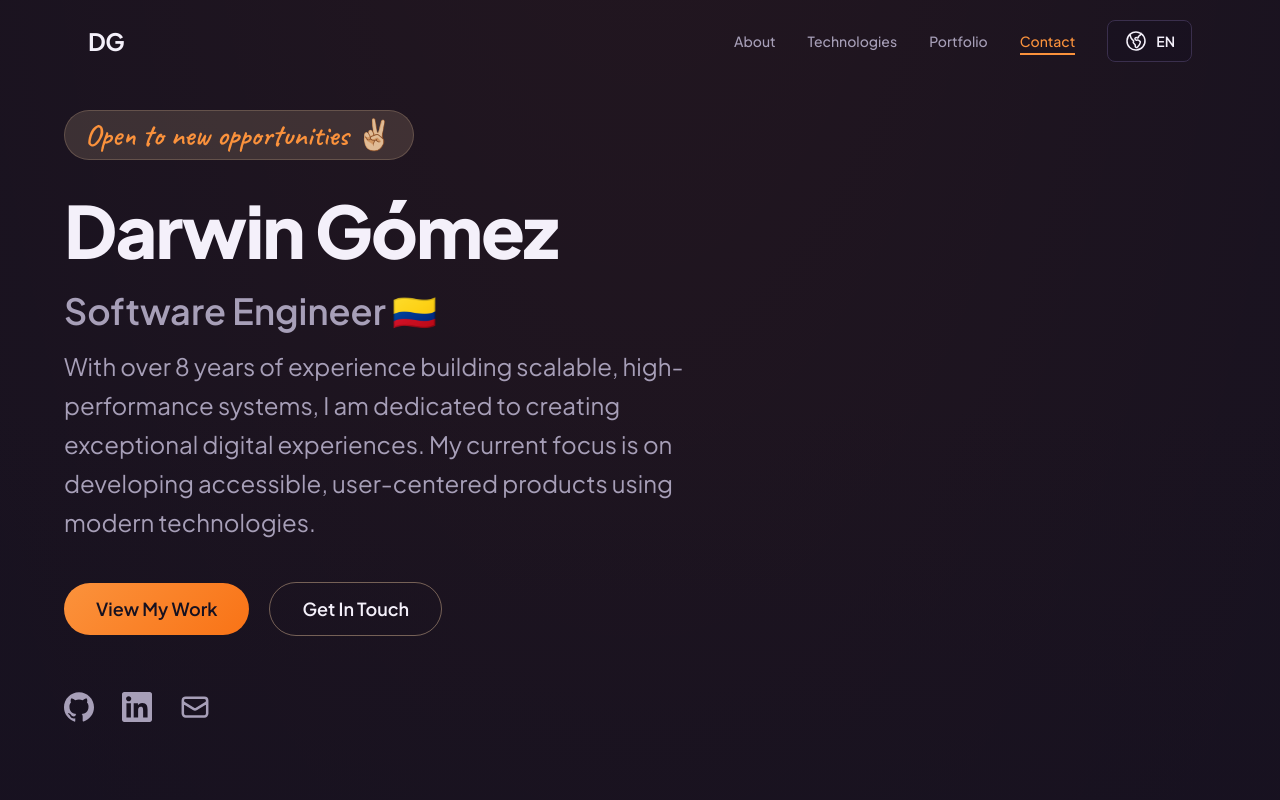
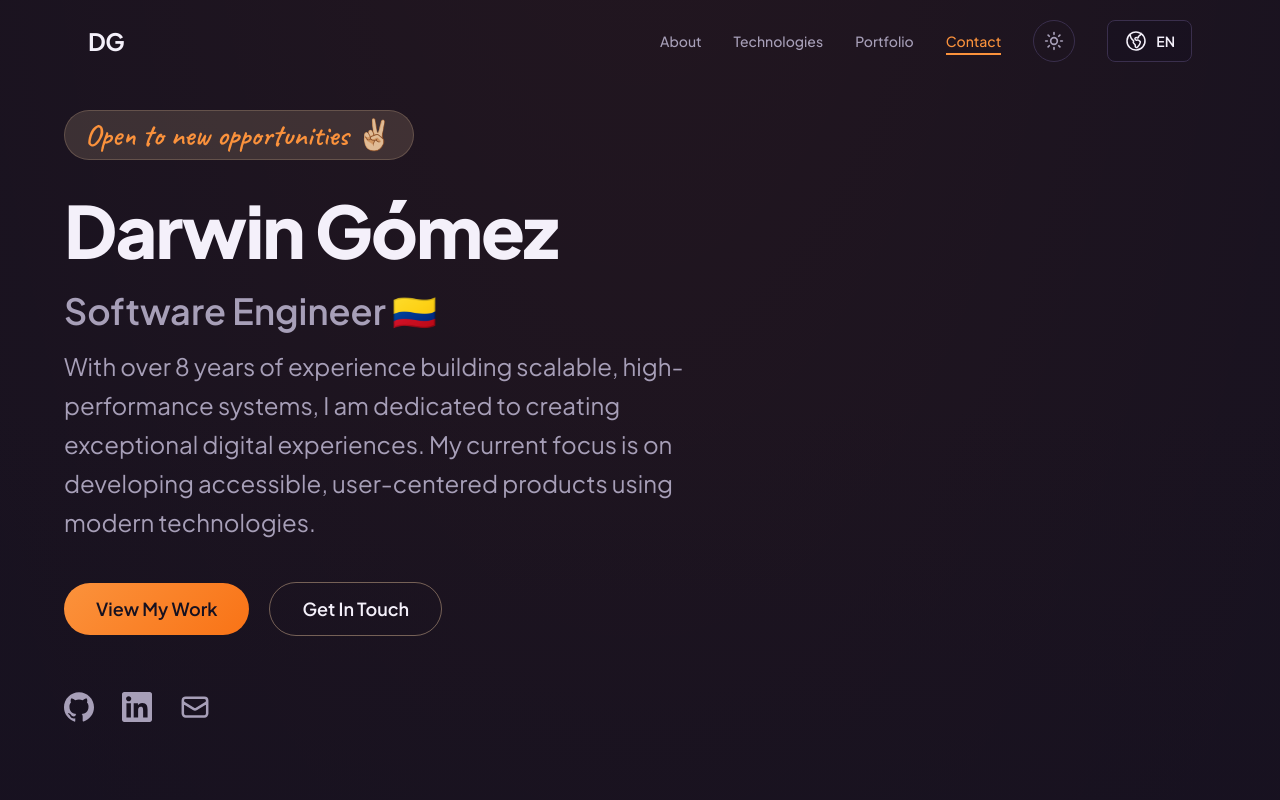
Before and after one commit to darwintnt/portfolio, a Vue app: page / in a window 1280 px wide. Shown: the top 800 px of the page. Built offline with nearby package versions, Linux system fonts and the light colour scheme.

Commit message:
feat(theme): header theme toggle with i18n labels

```diff
--- a/src/components/Navigation.vue
+++ b/src/components/Navigation.vue
@@ -35,6 +35,54 @@
             "
           ></span>
         </a>
+
+        <!-- Theme Toggle -->
+        <button
+          type="button"
+          class="p-2.5 rounded-full border border-border text-muted hover:border-accent hover:text-accent focus-visible:outline-none focus-visible:ring-2 focus-visible:ring-accent/60 transition-colors duration-300"
+          :aria-label="t('nav.theme')"
+          :title="t('nav.theme')"
+          @click="toggleTheme"
+        >
+          <svg
+            v-if="!isLight"
+            xmlns="http://www.w3.org/2000/svg"
+            width="20"
+            height="20"
+            viewBox="0 0 24 24"
+            fill="none"
+            stroke="currentColor"
+            stroke-width="2"
+            stroke-linecap="round"
+            stroke-linejoin="round"
+            class="lucide lucide-sun"
+          >
+            <circle cx="12" cy="12" r="4" />
+            <path d="M12 2v2" />
+            <path d="M12 20v2" />
+            <path d="m4.93 4.93 1.41 1.41" />
+            <path d="m17.66 17.66 1.41 1.41" />
+            <path d="M2 12h2" />
+            <path d="M20 12h2" />
+            <path d="m6.34 17.66-1.41 1.41" />
+            <path d="m19.07 4.93-1.41 1.41" />
+          </svg>
+          <svg
+            v-else
+            xmlns="http://www.w3.org/2000/svg"
+            width="20"
+            height="20"
+            viewBox="0 0 24 24"
+            fill="none"
+            stroke="currentColor"
+            stroke-width="2"
+            stroke-linecap="round"
+            stroke-linejoin="round"
+            class="lucide lucide-moon"
+          >
+            <path d="M12 3a6 6 0 0 0 9 9 9 9 0 1 1-9-9Z" />
+          </svg>
+        </button>
 
         <!-- Language Switcher -->
         <LanguageSwitcher />
@@ -103,8 +151,56 @@
           {{ link.name }}
         </a>
 
-        <!-- Language Switcher Mobile -->
-        <div class="pt-4">
+        <!-- Theme + Language (mobile) -->
+        <div class="pt-4 flex items-center gap-3">
+          <button
+            type="button"
+            class="p-2.5 rounded-full border border-border text-muted hover:border-accent hover:text-accent focus-visible:outline-none focus-visible:ring-2 focus-visible:ring-accent/60 transition-colors duration-300"
+            :aria-label="t('nav.theme')"
+            :title="t('nav.theme')"
+            @click="toggleTheme"
+          >
+            <svg
+              v-if="!isLight"
+              xmlns="http://www.w3.org/2000/svg"
+              width="20"
+              height="20"
+              viewBox="0 0 24 24"
+              fill="none"
+              stroke="currentColor"
+              stroke-width="2"
+              stroke-linecap="round"
+              stroke-linejoin="round"
+              class="lucide lucide-sun"
+            >
+              <circle cx="12" cy="12" r="4" />
+              <path d="M12 2v2" />
+              <path d="M12 20v2" />
+              <path d="m4.93 4.93 1.41 1.41" />
+              <path d="m17.66 17.66 1.41 1.41" />
+              <path d="M2 12h2" />
+              <path d="M20 12h2" />
+              <path d="m6.34 17.66-1.41 1.41" />
+              <path d="m19.07 4.93-1.41 1.41" />
+            </svg>
+            <svg
+              v-else
+              xmlns="http://www.w3.org/2000/svg"
+              width="20"
+              height="20"
+              viewBox="0 0 24 24"
+              fill="none"
+              stroke="currentColor"
+              stroke-width="2"
+              stroke-linecap="round"
+              stroke-linejoin="round"
+              class="lucide lucide-moon"
+            >
+              <path d="M12 3a6 6 0 0 0 9 9 9 9 0 1 1-9-9Z" />
+            </svg>
+          </button>
+
+          <!-- Language Switcher Mobile -->
           <LanguageSwitcher />
         </div>
       </div>
@@ -128,6 +224,27 @@ const { t } = useI18n();
 const isScrolled = ref<boolean>(false);
 const isMobileMenuOpen = ref<boolean>(false);
 const activeSection = ref<string | null>(null);
+
+// Theme toggle: source of truth = 'light' class on <html> (set by pre-paint script)
+const isLight = ref<boolean>(false);
+
+const applyTheme = (light: boolean): void => {
+  document.documentElement.classList.toggle('light', light);
+  isLight.value = light;
+  try {
+    localStorage.setItem('theme', light ? 'light' : 'dark');
+  } catch {
+    /* localStorage unavailable */
+  }
+  const themeColor = document.querySelector('meta[name="theme-color"]');
+  if (themeColor) {
+    themeColor.setAttribute('content', light ? '#FAF6F0' : '#1a202c');
+  }
+};
+
+const toggleTheme = (): void => {
+  applyTheme(!isLight.value);
+};
 
 const navLinks = computed<NavLink[]>(() => [
   { name: t('nav.about'), href: '#about' },
@@ -169,6 +286,7 @@ const closeMobileMenu = (): void => {
 };
 
 onMounted((): void => {
+  isLight.value = document.documentElement.classList.contains('light');
   window.addEventListener('scroll', handleScroll, { passive: true });
   handleScroll();
 });
--- a/src/i18n/locales/en.json
+++ b/src/i18n/locales/en.json
@@ -4,7 +4,8 @@
     "about": "About",
     "portfolio": "Portfolio",
     "technologies": "Technologies",
-    "contact": "Contact"
+    "contact": "Contact",
+    "theme": "Toggle theme"
   },
   "hero": {
     "title": "Darwin Gómez",
--- a/src/i18n/locales/es.json
+++ b/src/i18n/locales/es.json
@@ -4,7 +4,8 @@
     "about": "Sobre Mí",
     "portfolio": "Portafolio",
     "technologies": "Tecnologías",
-    "contact": "Contacto"
+    "contact": "Contacto",
+    "theme": "Cambiar tema"
   },
   "hero": {
     "title": "Darwin Gómez",
```
